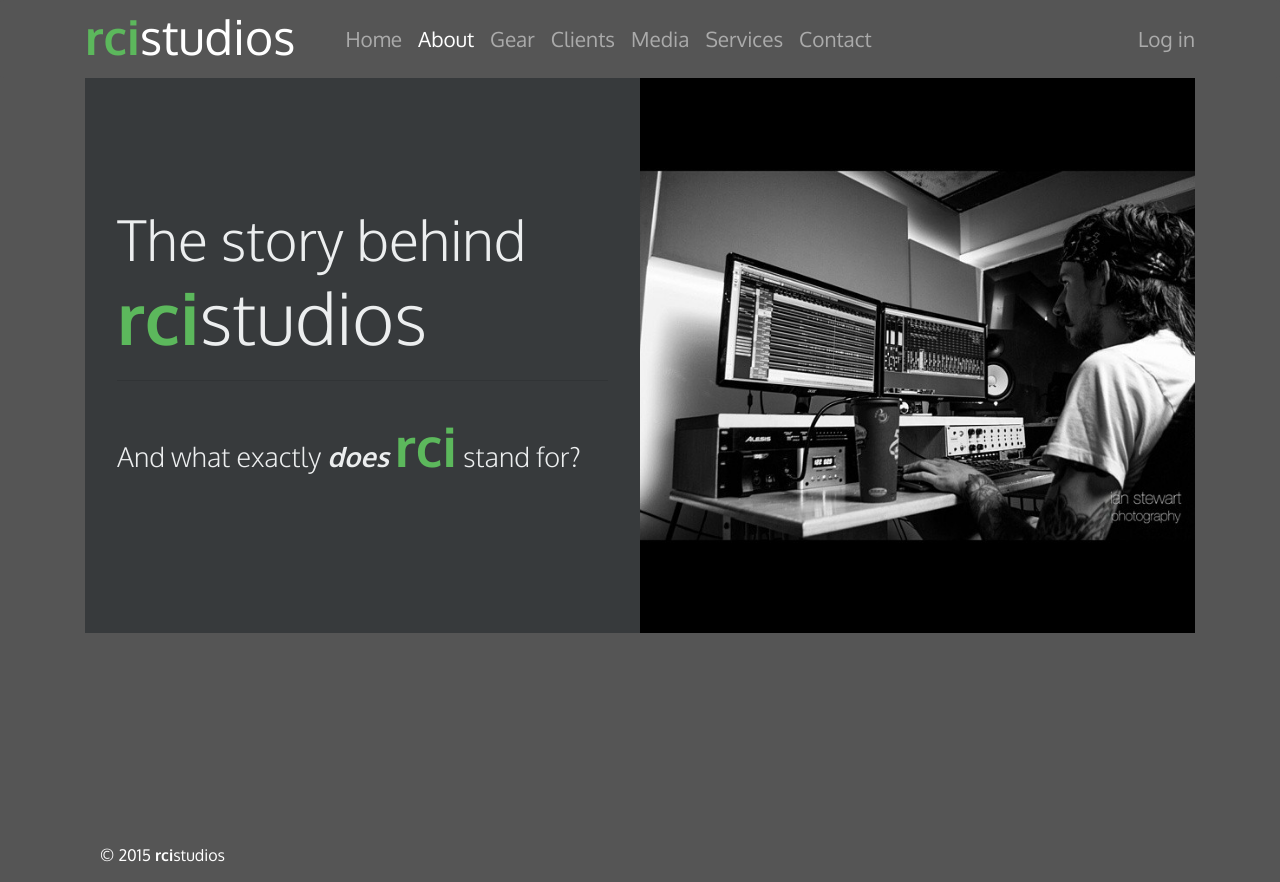
After one commit to adamcreekroad/rci-studios-page, a Django app: page /about in a window 1280 px wide. The commit adds this page. Run offline with Django 3.2, Linux system fonts and the light colour scheme; style sheets or scripts are compiled from the project's sources; some libraries are stand-ins or nearby versions.

Commit message:
started about page

```diff
--- /dev/null
+++ b/rci/templates/about.html
@@ -0,0 +1,22 @@
+{% extends "base.html" %}
+{% load staticfiles %}
+{% block content %}
+  <div class="container">
+    <div class="row no-gutter">
+      <div class="col-sm-6">
+        <div class="jumbotron bg-inverse" style="height:555px;padding-top:130px;">
+          <h2 class="display-4">The story behind</h2>
+          <h2 class="display-3"><strong class="text-success">rci</strong>studios</h2>
+          <hr class="m-y-2">
+          <p class="lead" style="font-size:1.7em;">
+            And what exactly <em><strong>does</strong></em>
+            <strong class="text-success" style="font-size:2em;">rci</strong> stand for?
+          </p>
+        </div>
+      </div>
+      <div class="col-sm-6 bg-inverse">
+        <img src="{% static 'images/adam.jpg' %}" style="max-width:100%;"/>
+      </div>
+    </div>
+  </div>
+{% endblock content %}
--- a/rci/templates/home.html
+++ b/rci/templates/home.html
@@ -37,7 +37,7 @@
             <hr class="m-y-2">
             <p>We cater to <strong>your</strong> needs to get the result <strong>you</strong> want.</p>
             <p class="lead">
-              <a class="btn btn-success-outline btn-lg" href="#" role="button">Learn more</a>
+              <a class="btn btn-success-outline btn-lg" href="/about" role="button">Learn more</a>
             </p>
           </div>
         </div>
--- a/rci/templates/navbar.html
+++ b/rci/templates/navbar.html
@@ -5,11 +5,11 @@
         <strong class="text-success">rci</strong>studios
       </a>
       <ul class="nav navbar-nav">
-        <li class="nav-item active">
-          <a class="nav-link" href="#">Home <span class="sr-only">(current)</span></a>
+        <li class="nav-item {% if page == 'home' %}active{% endif %}">
+          <a class="nav-link" href="/">Home</a>
         </li>
-        <li class="nav-item">
-          <a class="nav-link" href="#">About</a>
+        <li class="nav-item {% if page == 'about' %}active{% endif %}">
+          <a class="nav-link" href="/about">About</a>
         </li>
         <li class="nav-item">
           <a class="nav-link" href="#">Gear</a>
--- a/rci/urls.py
+++ b/rci/urls.py
@@ -20,5 +20,6 @@ import rci.views
 
 urlpatterns = [
     url(r'^$', rci.views.home),
+    url(r'^about', rci.views.about),
     url(r'^admin/', admin.site.urls),
 ]
--- a/rci/views.py
+++ b/rci/views.py
@@ -4,4 +4,7 @@ from django.template import RequestContext
 import json
 
 def home(request):
-	return render_to_response('home.html', {})
+	return render_to_response('home.html', {'page': 'home'})
+
+def about(request):
+	return render_to_response('about.html', {'page': 'about'})
```
Also changed, not shown: static/images/adam.jpg (added), 2 other files.
